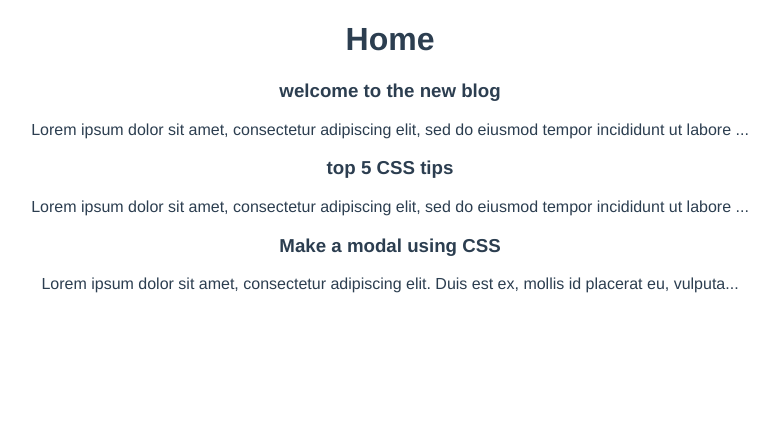
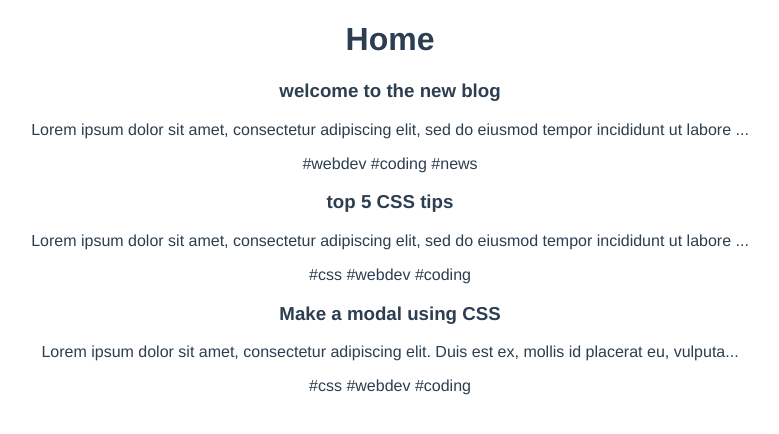
Before and after one commit to codigoisaac/simplistic-vue-blog, a Vue app: page / in a window 1280 px wide. Shown: the top 434 px of the page, without its empty margins (250-1029 px from the left). Built offline with nearby package versions, Linux system fonts and the light colour scheme; data requests are answered from the project's data file.

Commit message:
Show post tags

```diff
--- a/src/components/SinglePost.vue
+++ b/src/components/SinglePost.vue
@@ -1,6 +1,7 @@
 <template>
   <h3>{{ post.title }}</h3>
   <p>{{ snippet }}</p>
+  <span v-for="tag in post.tags" :key="tag"> #{{ tag }}</span>
 </template>
 
 <script>
```
